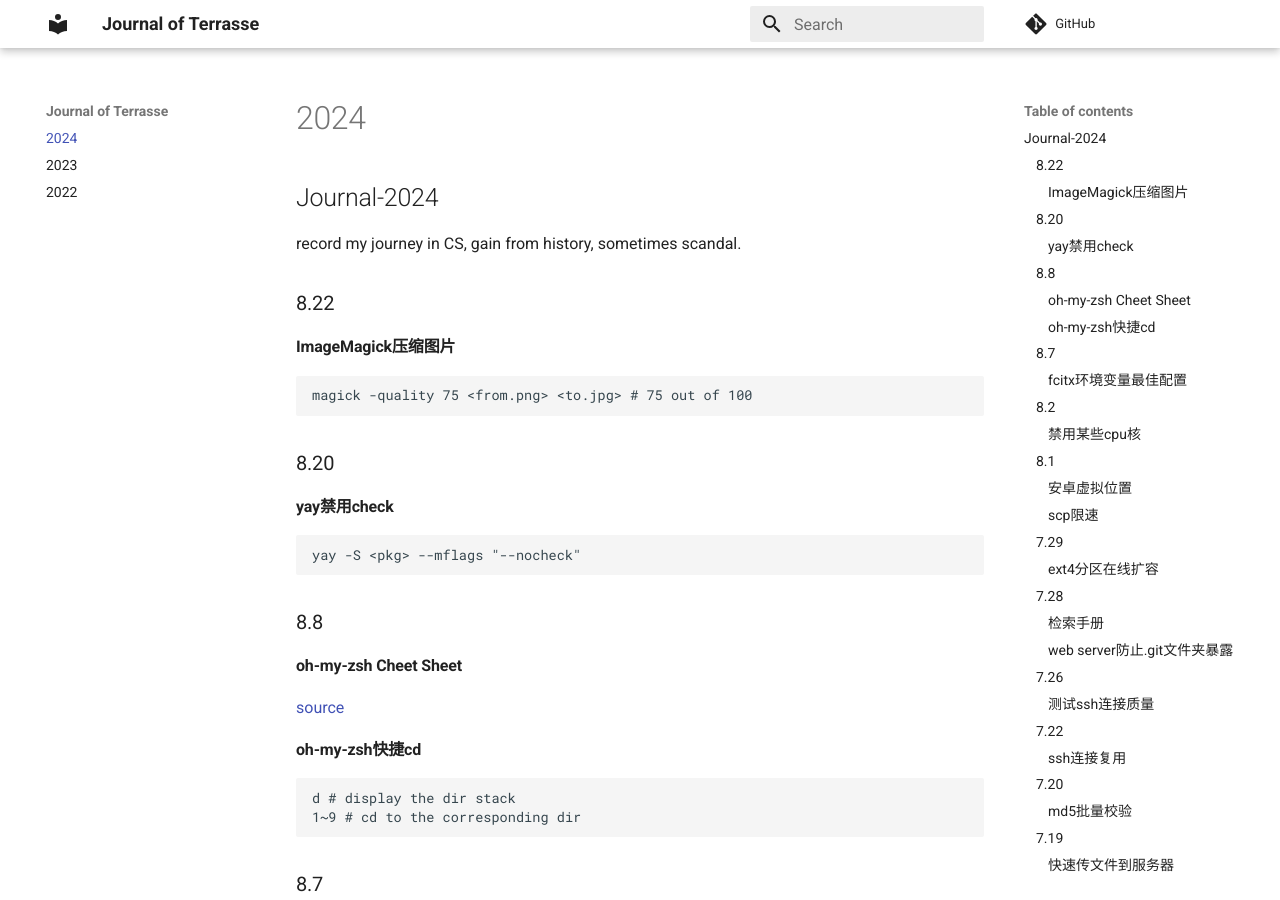
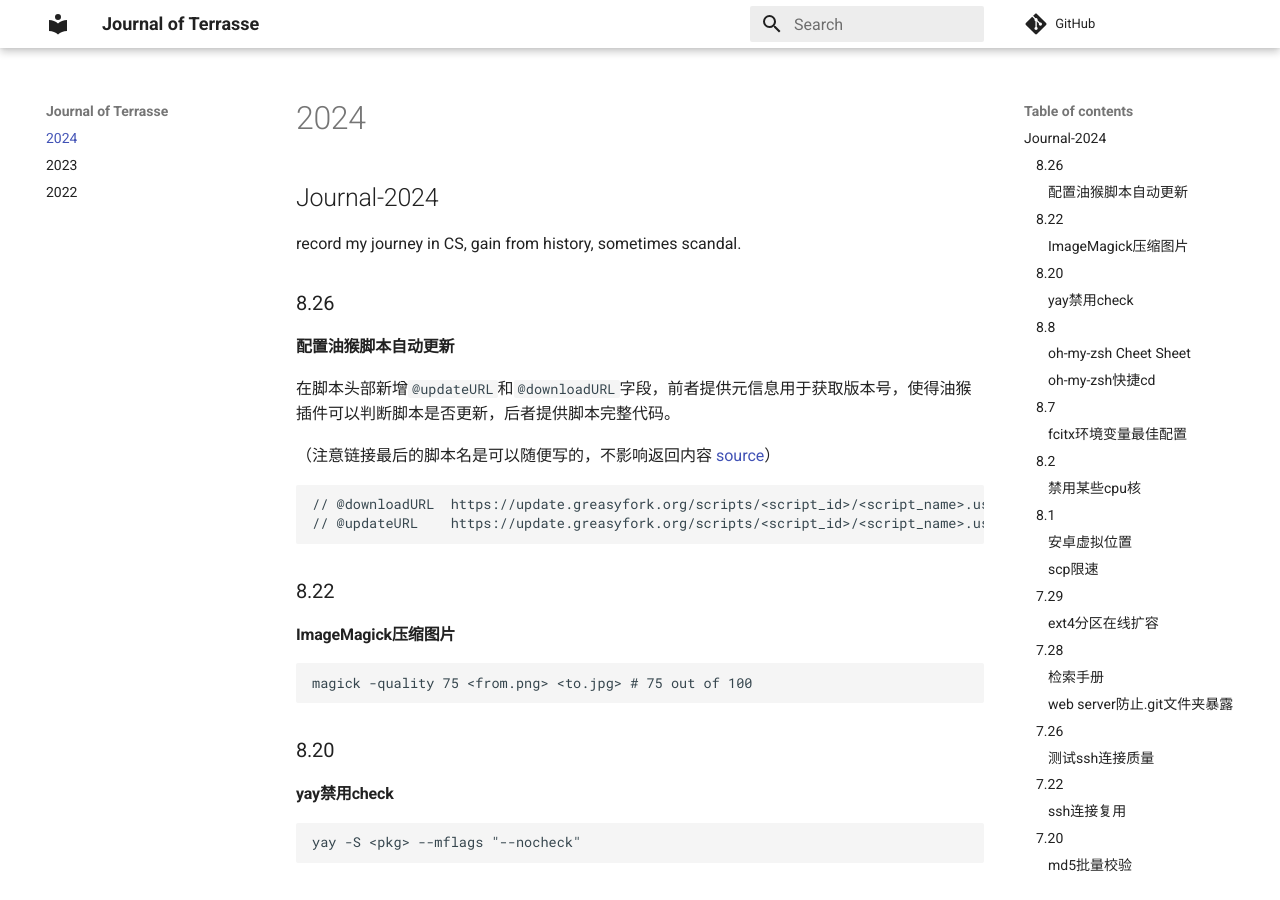
Before and after one commit to Jerry-Terrasse/journal, an MkDocs documentation site: the page built from docs/2024.md, in a window 1280 px wide and 900 px high. Built offline with MkDocs 1.6.1 and Material for MkDocs 9.7.7, drawn with Linux system fonts in a browser that asks for light colours; comment, search, counter and statistics services are not loaded.

Commit message:
update (Mon Aug 26 03:44:00 PM CST 2024)

````diff
--- a/docs/2024.md
+++ b/docs/2024.md
@@ -1,6 +1,19 @@
 ## Journal-2024
 
 record my journey in CS, gain from history, sometimes scandal.
+
+### 8.26
+
+#### 配置油猴脚本自动更新
+
+在脚本头部新增`@updateURL`和`@downloadURL`字段，前者提供元信息用于获取版本号，使得油猴插件可以判断脚本是否更新，后者提供脚本完整代码。
+
+（注意链接最后的脚本名是可以随便写的，不影响返回内容 [source](https://greasyfork.org/en/discussions/greasyfork/247229-changes-to-the-downloadurl-and-updateurl)）
+
+```js
+// @downloadURL  https://update.greasyfork.org/scripts/<script_id>/<script_name>.user.js
+// @updateURL    https://update.greasyfork.org/scripts/<script_id>/<script_name>.user.js
+```
 
 ### 8.22
 
````
